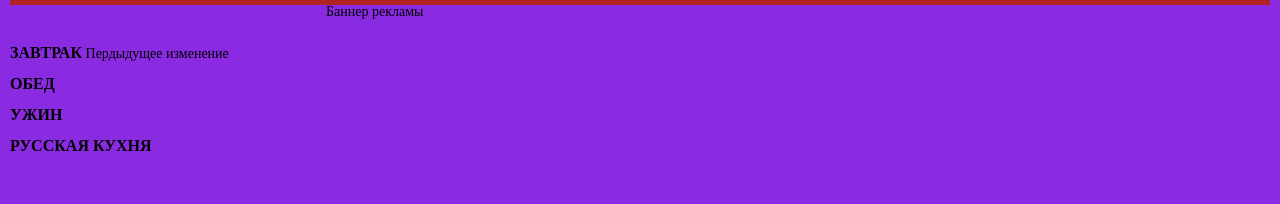
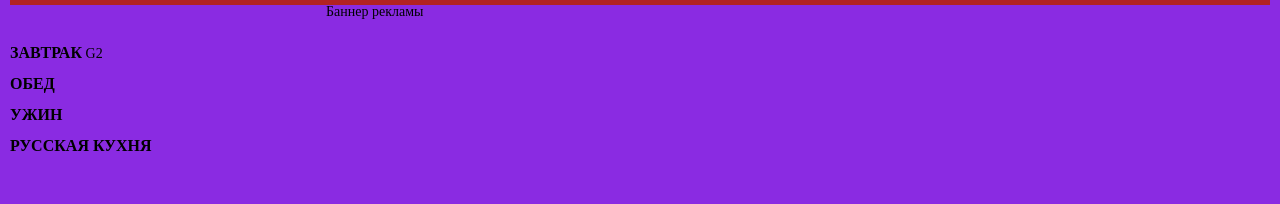
Before and after one commit to Gooddevr/errrttt, a plain HTML site: page index.html in a window 1280 px wide. Shown: the part 309-513 px from the top of the page. Drawn offline with nearby package versions, Linux system fonts and the light colour scheme.

Commit message:
test diff

```diff
--- a/index.html
+++ b/index.html
@@ -83,7 +83,7 @@
                     <ul class="mein-menu_list-items">
                         <li class="mein-menu_list__item">
                             <a href="#">ЗАВТРАК</a>
-                            Пердыдущее изменение
+                            G2
                             <ul class="menu_sublist__items">
                                 <li class="menu_sublist__item">
                                     <a href="#">ЗАВТfРАК-подпункт</a>
```
